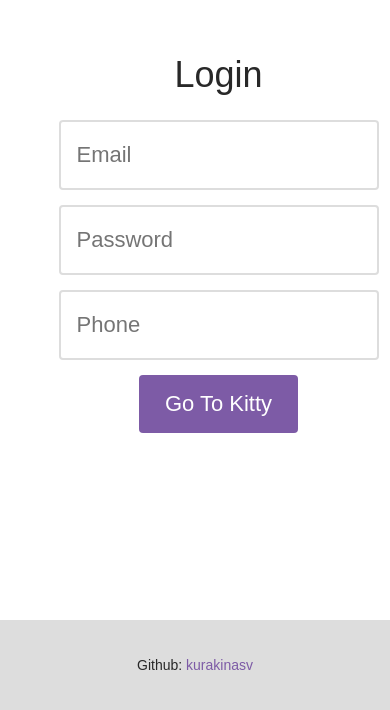
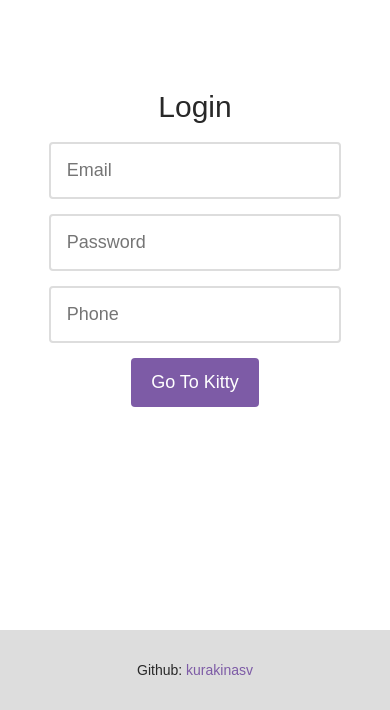
Before and after one commit to kurakinasv/kurakina_rmr_hw_client, a React (Create React App) app: page /auth in a window 390 px wide. Shown: the part 134-844 px from the top of the page. Built offline with nearby package versions, Linux system fonts and the light colour scheme.

Commit message:
hw-2: added adaptive styles

```diff
--- a/src/features/auth/components/LoginForm/LoginForm.styles.ts
+++ b/src/features/auth/components/LoginForm/LoginForm.styles.ts
@@ -1,7 +1,8 @@
-import styled from 'styled-components';
+import styled, { css } from 'styled-components';
 import { Form, Field } from 'formik';
 import { flex } from '../../../../ui-library/mixins';
 import colors from '../../../../ui-library/colors';
+import { media } from '../../../../ui-library/vars';
 
 export const StyledForm = styled(Form)`
   ${flex('center', 'center', 'column')}
@@ -11,17 +12,32 @@ export const FieldWrapper = styled.div`
   margin-bottom: 15px;
 `;
 
+const fieldWidth = css`
+  width: 35vw;
+  min-width: 350px;
+
+  @media (max-width: ${media.smallTablet}) {
+    width: 75vw;
+    min-width: 280px;
+  }
+`;
+
 export const StyledField = styled(Field)`
-  width: 30vw;
-  min-width: 320px;
+  ${fieldWidth}
 
   padding: 20px 16px;
 
   border-radius: 4px;
   border: 2px solid ${colors.grey};
+
+  @media (max-width: ${media.smallTablet}) {
+    padding: 16px 16px;
+  }
 `;
 
 export const TextError = styled.div`
+  ${fieldWidth}
+
   margin-top: 5px;
 
   font-size: 14px;
--- a/src/features/layout/components/Footer/Footer.styles.ts
+++ b/src/features/layout/components/Footer/Footer.styles.ts
@@ -1,6 +1,7 @@
 import styled from 'styled-components';
 import colors from '../../../../ui-library/colors';
 import { containerLayout, flex, size } from '../../../../ui-library/mixins';
+import { media } from '../../../../ui-library/vars';
 
 export const StyledFooter = styled.footer`
   ${size('100%', '90px')}
@@ -8,6 +9,10 @@ export const StyledFooter = styled.footer`
   ${flex('center', 'center', 'column')}
 
   background-color: ${colors.grey};
+
+  @media (max-width: ${media.mobile}) {
+    ${size('100%', '80px')}
+  }
 `;
 
 export const FooterContainer = styled.div`
--- a/src/features/layout/components/Layout/Layout.styles.ts
+++ b/src/features/layout/components/Layout/Layout.styles.ts
@@ -1,5 +1,6 @@
 import styled from 'styled-components';
 import { flex } from '../../../../ui-library/mixins';
+import { media } from '../../../../ui-library/vars';
 
 export const Container = styled.div`
   min-height: 100vh;
@@ -9,8 +10,12 @@ export const Container = styled.div`
 
 export const Content = styled.div`
   max-width: 70vw;
-  margin: 50px auto;
+  margin: 30px auto;
 
   display: flex;
   flex: 1 1 auto;
+
+  @media (max-width: ${media.smallTablet}) {
+    max-width: 90vw;
+  }
 `;
--- a/src/screens/components/KittyScreen/KittyScreen.styles.ts
+++ b/src/screens/components/KittyScreen/KittyScreen.styles.ts
@@ -1,16 +1,20 @@
 import styled from 'styled-components';
 import colors from '../../../ui-library/colors';
-import { flex } from '../../../ui-library/mixins';
+import { flex, minSize } from '../../../ui-library/mixins';
+import { media } from '../../../ui-library/vars';
 
 export const KittyWrapper = styled.div`
   ${flex('center', null, 'column')}
 `;
 
 export const KittyImg = styled.img`
-  min-width: 300px;
-  min-height: 300px;
-  max-width: 25vw;
+  ${minSize('320px')}
+  max-width: 28vw;
 
   padding: 5px;
   border: 2px dashed ${colors.lightPurple};
+
+  @media (max-width: ${media.mobile}) {
+    ${minSize('250px')}
+  }
 `;
--- a/src/ui-library/components/Button/Button.styles.ts
+++ b/src/ui-library/components/Button/Button.styles.ts
@@ -1,5 +1,6 @@
 import styled, { css } from 'styled-components';
 import colors from '../../colors';
+import { media } from '../../vars';
 
 export const StyledButton = styled.button<{ fillBackground: boolean }>`
   padding: 16px 26px;
@@ -31,6 +32,13 @@ export const StyledButton = styled.button<{ fillBackground: boolean }>`
   }
 
   :disabled {
-    ${({ fillBackground }) => fillBackground && `background-color: ${colors.grey};`}
+    color: ${colors.white};
+    background-color: ${colors.grey};
+    ${({ fillBackground }) => !fillBackground && `border: 2px solid ${colors.grey};`}
+    cursor: default;
+  }
+
+  @media (max-width: ${media.smallTablet}) {
+    padding: 14px 20px;
   }
 `;
--- a/src/ui-library/components/Link/Link.styles.ts
+++ b/src/ui-library/components/Link/Link.styles.ts
@@ -2,7 +2,7 @@ import styled from 'styled-components';
 import colors from '../../colors';
 
 export const StyledLink = styled.div<{ fontWeight?: number }>`
-  padding: 16px 26px;
+  padding: 16px 0;
 
   a {
     color: ${colors.purple};
--- a/src/ui-library/components/Title/Title.styles.ts
+++ b/src/ui-library/components/Title/Title.styles.ts
@@ -1,9 +1,15 @@
 import styled from 'styled-components';
 import colors from '../../colors';
+import { media } from '../../vars';
 
 export const StyledTitle = styled.h1`
   margin-bottom: 24px;
   font-size: 36px;
 
   color: ${colors.darkGrey};
+
+  @media (max-width: ${media.mobile}) {
+    margin-bottom: 18px;
+    font-size: 30px;
+  }
 `;
--- a/src/ui-library/mixins.ts
+++ b/src/ui-library/mixins.ts
@@ -4,6 +4,11 @@ import { AlignType, DirectionType, JustifyType } from './types';
 export const size = (w: string, h?: string) => css`
   width: ${w};
   height: ${h || w};
+`;
+
+export const minSize = (w: string, h?: string) => css`
+  min-width: ${w};
+  min-height: ${h || w};
 `;
 
 export const flex = (
--- a/src/ui-library/normalize.scss
+++ b/src/ui-library/normalize.scss
@@ -15,6 +15,10 @@ body {
 html {
     font-family: "Montserrat", sans-serif;
     font-size: 22px;
+
+    @media (max-width: 426px) {
+        font-size: 18px;
+    }
 }
 
 ul,
--- /dev/null
+++ b/src/ui-library/vars.ts
@@ -0,0 +1,5 @@
+export const media = {
+  mobile: '426px',
+  tablet: '769px',
+  smallTablet: '581px',
+};
```
Also changed, not shown: src/features/layout/components/Header/Header.styles.ts (+30 -12 lines).
